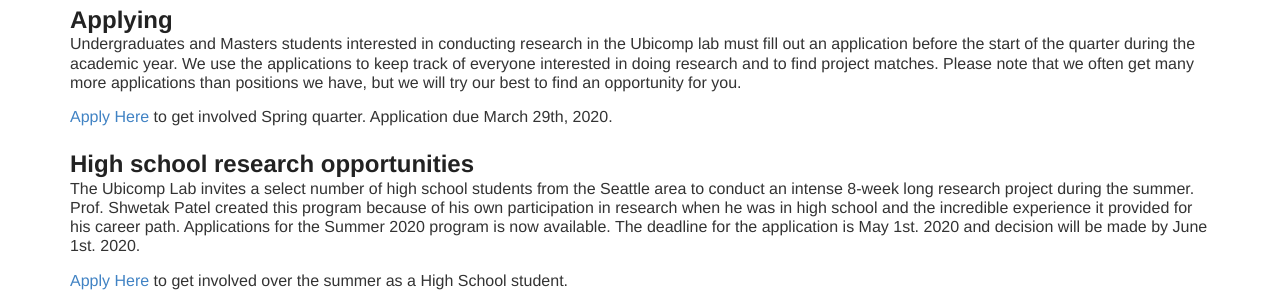
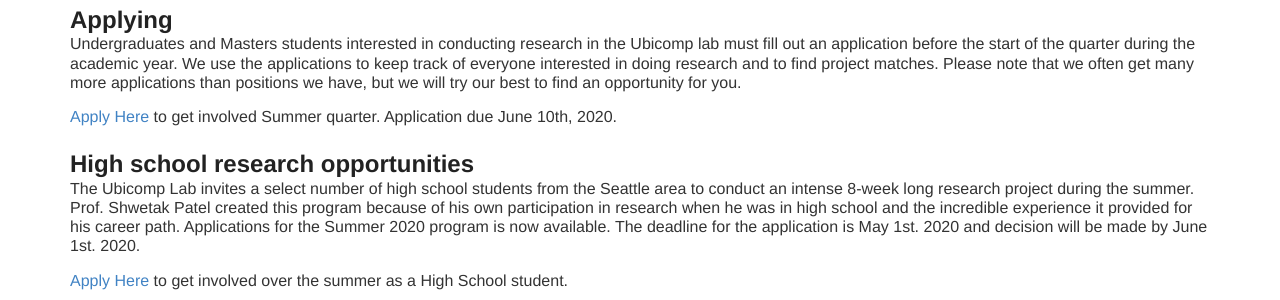
Before and after one commit to ubicomplab/ubicomplab.github.io, a Jekyll site: the page built from get_involved/index.md, in a window 1280 px wide. Shown: the part 533-833 px from the top of the page. Built offline with Jekyll 4.4.1, drawn with Linux system fonts in a browser that asks for light colours; some web fonts are replaced.

Commit message:
Update summer ugrad

```diff
--- a/get_involved/index.md
+++ b/get_involved/index.md
@@ -15,7 +15,7 @@
 ## Applying
 Undergraduates and Masters students interested in conducting research in the Ubicomp lab must fill out an application before the start of the quarter during the academic year. We use the applications to keep track of everyone interested in doing research and to find project matches. Please note that we often get many more applications than positions we have, but we will try our best to find an opportunity for you.
 
-<a href="https://www.surveygizmo.com/s3/5426251/UbiComp-Lab-Research-Application-Spring-2020">Apply Here</a> to get involved Spring quarter. Application due March 29th, 2020.
+<a href="https://www.surveygizmo.com/s3/5547814/UbiComp-Lab-Research-Application-Summer-2020">Apply Here</a> to get involved Summer quarter. Application due June 10th, 2020.
 
 
 ## High school research opportunities
```
